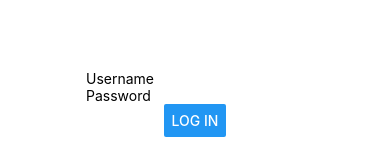
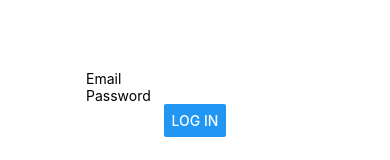
Before and after one commit to chantellechan1/bloomint-frontend, a React Native app: screen /TabOne in a window 390 px wide. Shown: the part 319-479 px from the top of the page. Built offline with nearby package versions, Linux system fonts and the light colour scheme; what expo-linking would draw is missing.

Commit message:
updated login process to store recieved jwt

```diff
--- a/screens/login/Login.tsx
+++ b/screens/login/Login.tsx
@@ -7,33 +7,43 @@ import { Text, View } from '../../components/Themed';
 import axios from 'axios';
 //import {TEST_VAR, LOGIN_URL} from '@env';
 
-const login = async (username: string, password: string) => {
-  console.log('login clicked');
-  console.log(`${username}, ${password}, ${process.env.REACT_APP_BLOOMINT_API}`);
+// const API_URL = process.env.REACT_APP_BLOOMINT_API;
+const API_URL = 'http://localhost:5000';
 
-  let res = await axios.post(
-    `${process.env.REACT_APP_BLOOMINT_API}/auth/login`,
-    {
-      username: username,
-      password: password
-    }
-  );
+const login = async (email: string, password: string) => {
 
-  console.log(res.data);
+  try {
+    let res = await axios.post(
+      `${API_URL}/auth/login`,
+      {
+        email: email,
+        password: password
+      }
+    );
+
+    const userToken = res.data.token;
+
+    await SecureStore.setItemAsync(`${process.env.USER_JWT_TOKEN}`, userToken);
+
+    let storedToken = await SecureStore.getItemAsync(`${process.env.USER_JWT_TOKEN}`);
+    console.log(storedToken)
+
+  } catch (error) {
+    console.log(error);
+  }
+
 };
 
 const LoginScreen = () => {
-  const [username, setUsername] = useState('');
+  const [email, setEmail] = useState('');
   const [password, setPassword] = useState('');
-
-  console.log(`${process.env.REACT_APP_TEST_VAR}`)
 
   return (
     <View style={styles.container}>
       <TextInput
-        placeholder="Username"
-        onChangeText={text => setUsername(text)}
-        defaultValue={username}
+        placeholder="Email"
+        onChangeText={text => setEmail(text)}
+        defaultValue={email}
       />
       <TextInput
         secureTextEntry
@@ -43,7 +53,7 @@ const LoginScreen = () => {
       />
       <View>
         <Button
-          onPress={() => login(username, password)}
+          onPress={() => login(email, password)}
           title="Log In"
         />
       </View>
```
